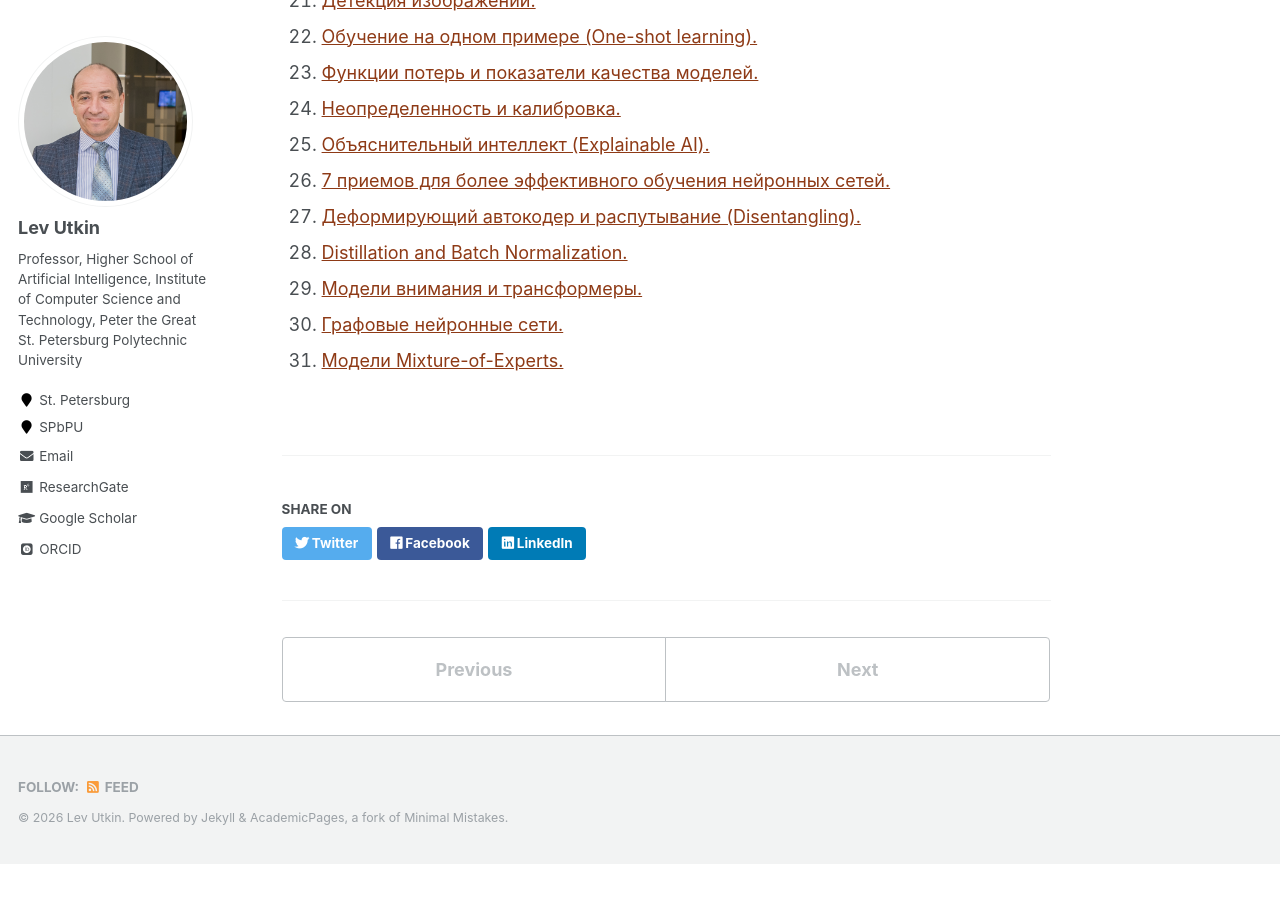
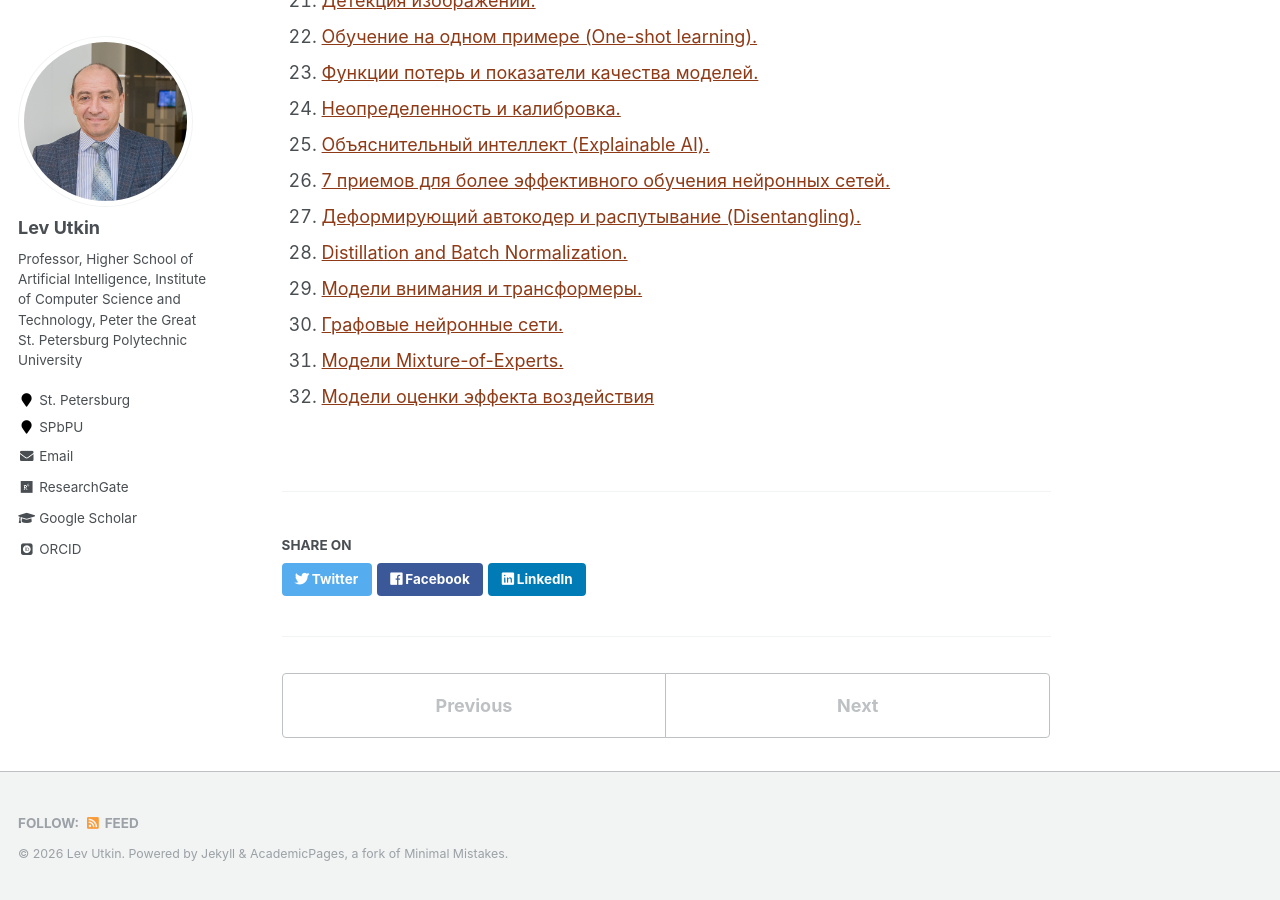
Before and after one commit to levutkin/levutkin.github.io, a Jekyll site: the page built from _teaching/machine-learning.md, in a window 1280 px wide and 900 px high, scrolled down 993 px. Built offline with Jekyll 4.4.1, drawn with Linux system fonts in a browser that asks for light colours; some web fonts are replaced; before the commit the page ends 1857 px from its top, so only the background shows below that.

Commit message:
Update machine-learning.md

```diff
--- a/_teaching/machine-learning.md
+++ b/_teaching/machine-learning.md
@@ -39,3 +39,4 @@ location: ""
  29. [Модели внимания и трансформеры.](/files/Machine_Learning_Attention.pdf)
  30. [Графовые нейронные сети.](/files/Machine_Learning_GraphNN.pdf)
  31. [Модели Mixture-of-Experts.](/files/Mixture_of_Experts.pdf)
+ 32. [Модели оценки эффекта воздействия](/files/ML_Treatment_effect.pdf)
```
